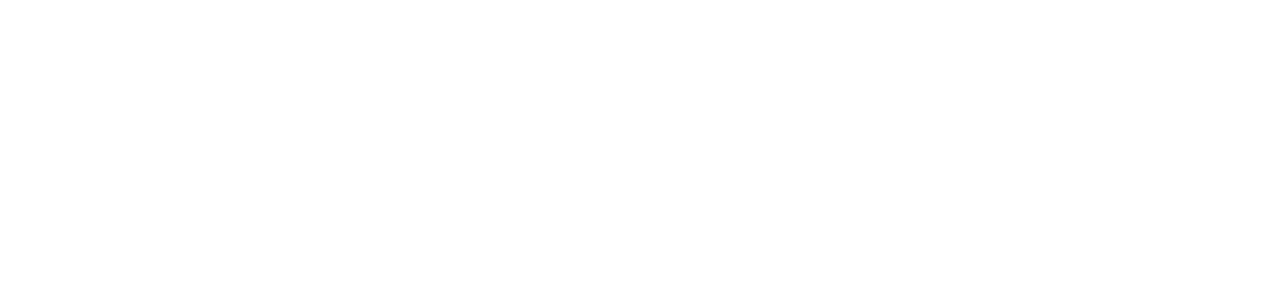
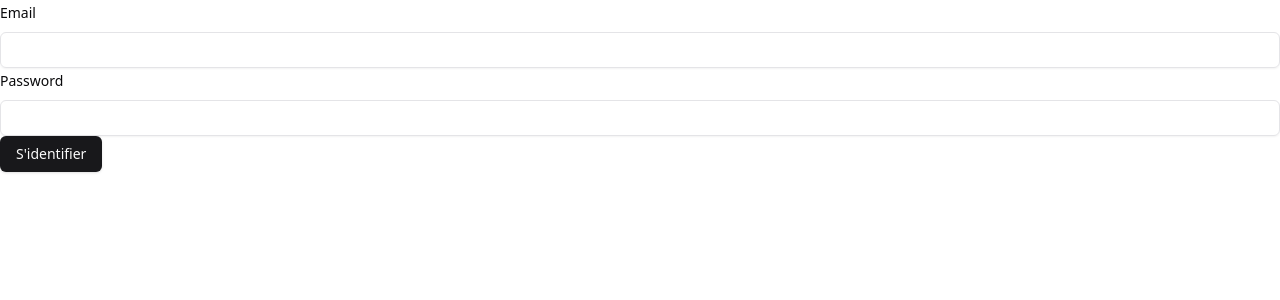
Before and after one commit to Pastalavisto/iut-laval-grades-frontend, a React (Vite) app: page /login in a window 1280 px wide. Before the commit this address had no page. Shown: the top 300 px of the page. Built offline with nearby package versions, Linux system fonts and the light colour scheme.

Commit message:
feat: create Login page without ui and api call

```diff
--- /dev/null
+++ b/src/components/ui/button.tsx
@@ -0,0 +1,57 @@
+import * as React from "react"
+import { Slot } from "@radix-ui/react-slot"
+import { cva, type VariantProps } from "class-variance-authority"
+
+import { cn } from "@/lib/utils"
+
+const buttonVariants = cva(
+  "inline-flex items-center justify-center gap-2 whitespace-nowrap rounded-md text-sm font-medium transition-colors focus-visible:outline-none focus-visible:ring-1 focus-visible:ring-ring disabled:pointer-events-none disabled:opacity-50 [&_svg]:pointer-events-none [&_svg]:size-4 [&_svg]:shrink-0",
+  {
+    variants: {
+      variant: {
+        default:
+          "bg-primary text-primary-foreground shadow hover:bg-primary/90",
+        destructive:
+          "bg-destructive text-destructive-foreground shadow-sm hover:bg-destructive/90",
+        outline:
+          "border border-input bg-background shadow-sm hover:bg-accent hover:text-accent-foreground",
+        secondary:
+          "bg-secondary text-secondary-foreground shadow-sm hover:bg-secondary/80",
+        ghost: "hover:bg-accent hover:text-accent-foreground",
+        link: "text-primary underline-offset-4 hover:underline",
+      },
+      size: {
+        default: "h-9 px-4 py-2",
+        sm: "h-8 rounded-md px-3 text-xs",
+        lg: "h-10 rounded-md px-8",
+        icon: "h-9 w-9",
+      },
+    },
+    defaultVariants: {
+      variant: "default",
+      size: "default",
+    },
+  }
+)
+
+export interface ButtonProps
+  extends React.ButtonHTMLAttributes<HTMLButtonElement>,
+    VariantProps<typeof buttonVariants> {
+  asChild?: boolean
+}
+
+const Button = React.forwardRef<HTMLButtonElement, ButtonProps>(
+  ({ className, variant, size, asChild = false, ...props }, ref) => {
+    const Comp = asChild ? Slot : "button"
+    return (
+      <Comp
+        className={cn(buttonVariants({ variant, size, className }))}
+        ref={ref}
+        {...props}
+      />
+    )
+  }
+)
+Button.displayName = "Button"
+
+export { Button, buttonVariants }
--- /dev/null
+++ b/src/components/ui/form.tsx
@@ -0,0 +1,176 @@
+import * as React from "react"
+import * as LabelPrimitive from "@radix-ui/react-label"
+import { Slot } from "@radix-ui/react-slot"
+import {
+  Controller,
+  ControllerProps,
+  FieldPath,
+  FieldValues,
+  FormProvider,
+  useFormContext,
+} from "react-hook-form"
+
+import { cn } from "@/lib/utils"
+import { Label } from "@/components/ui/label"
+
+const Form = FormProvider
+
+type FormFieldContextValue<
+  TFieldValues extends FieldValues = FieldValues,
+  TName extends FieldPath<TFieldValues> = FieldPath<TFieldValues>
+> = {
+  name: TName
+}
+
+const FormFieldContext = React.createContext<FormFieldContextValue>(
+  {} as FormFieldContextValue
+)
+
+const FormField = <
+  TFieldValues extends FieldValues = FieldValues,
+  TName extends FieldPath<TFieldValues> = FieldPath<TFieldValues>
+>({
+  ...props
+}: ControllerProps<TFieldValues, TName>) => {
+  return (
+    <FormFieldContext.Provider value={{ name: props.name }}>
+      <Controller {...props} />
+    </FormFieldContext.Provider>
+  )
+}
+
+const useFormField = () => {
+  const fieldContext = React.useContext(FormFieldContext)
+  const itemContext = React.useContext(FormItemContext)
+  const { getFieldState, formState } = useFormContext()
+
+  const fieldState = getFieldState(fieldContext.name, formState)
+
+  if (!fieldContext) {
+    throw new Error("useFormField should be used within <FormField>")
+  }
+
+  const { id } = itemContext
+
+  return {
+    id,
+    name: fieldContext.name,
+    formItemId: `${id}-form-item`,
+    formDescriptionId: `${id}-form-item-description`,
+    formMessageId: `${id}-form-item-message`,
+    ...fieldState,
+  }
+}
+
+type FormItemContextValue = {
+  id: string
+}
+
+const FormItemContext = React.createContext<FormItemContextValue>(
+  {} as FormItemContextValue
+)
+
+const FormItem = React.forwardRef<
+  HTMLDivElement,
+  React.HTMLAttributes<HTMLDivElement>
+>(({ className, ...props }, ref) => {
+  const id = React.useId()
+
+  return (
+    <FormItemContext.Provider value={{ id }}>
+      <div ref={ref} className={cn("space-y-2", className)} {...props} />
+    </FormItemContext.Provider>
+  )
+})
+FormItem.displayName = "FormItem"
+
+const FormLabel = React.forwardRef<
+  React.ElementRef<typeof LabelPrimitive.Root>,
+  React.ComponentPropsWithoutRef<typeof LabelPrimitive.Root>
+>(({ className, ...props }, ref) => {
+  const { error, formItemId } = useFormField()
+
+  return (
+    <Label
+      ref={ref}
+      className={cn(error && "text-destructive", className)}
+      htmlFor={formItemId}
+      {...props}
+    />
+  )
+})
+FormLabel.displayName = "FormLabel"
+
+const FormControl = React.forwardRef<
+  React.ElementRef<typeof Slot>,
+  React.ComponentPropsWithoutRef<typeof Slot>
+>(({ ...props }, ref) => {
+  const { error, formItemId, formDescriptionId, formMessageId } = useFormField()
+
+  return (
+    <Slot
+      ref={ref}
+      id={formItemId}
+      aria-describedby={
+        !error
+          ? `${formDescriptionId}`
+          : `${formDescriptionId} ${formMessageId}`
+      }
+      aria-invalid={!!error}
+      {...props}
+    />
+  )
+})
+FormControl.displayName = "FormControl"
+
+const FormDescription = React.forwardRef<
+  HTMLParagraphElement,
+  React.HTMLAttributes<HTMLParagraphElement>
+>(({ className, ...props }, ref) => {
+  const { formDescriptionId } = useFormField()
+
+  return (
+    <p
+      ref={ref}
+      id={formDescriptionId}
+      className={cn("text-[0.8rem] text-muted-foreground", className)}
+      {...props}
+    />
+  )
+})
+FormDescription.displayName = "FormDescription"
+
+const FormMessage = React.forwardRef<
+  HTMLParagraphElement,
+  React.HTMLAttributes<HTMLParagraphElement>
+>(({ className, children, ...props }, ref) => {
+  const { error, formMessageId } = useFormField()
+  const body = error ? String(error?.message) : children
+
+  if (!body) {
+    return null
+  }
+
+  return (
+    <p
+      ref={ref}
+      id={formMessageId}
+      className={cn("text-[0.8rem] font-medium text-destructive", className)}
+      {...props}
+    >
+      {body}
+    </p>
+  )
+})
+FormMessage.displayName = "FormMessage"
+
+export {
+  useFormField,
+  Form,
+  FormItem,
+  FormLabel,
+  FormControl,
+  FormDescription,
+  FormMessage,
+  FormField,
+}
--- /dev/null
+++ b/src/components/ui/input.tsx
@@ -0,0 +1,22 @@
+import * as React from "react"
+
+import { cn } from "@/lib/utils"
+
+const Input = React.forwardRef<HTMLInputElement, React.ComponentProps<"input">>(
+  ({ className, type, ...props }, ref) => {
+    return (
+      <input
+        type={type}
+        className={cn(
+          "flex h-9 w-full rounded-md border border-input bg-transparent px-3 py-1 text-base shadow-sm transition-colors file:border-0 file:bg-transparent file:text-sm file:font-medium file:text-foreground placeholder:text-muted-foreground focus-visible:outline-none focus-visible:ring-1 focus-visible:ring-ring disabled:cursor-not-allowed disabled:opacity-50 md:text-sm",
+          className
+        )}
+        ref={ref}
+        {...props}
+      />
+    )
+  }
+)
+Input.displayName = "Input"
+
+export { Input }
--- /dev/null
+++ b/src/components/ui/label.tsx
@@ -0,0 +1,24 @@
+import * as React from "react"
+import * as LabelPrimitive from "@radix-ui/react-label"
+import { cva, type VariantProps } from "class-variance-authority"
+
+import { cn } from "@/lib/utils"
+
+const labelVariants = cva(
+  "text-sm font-medium leading-none peer-disabled:cursor-not-allowed peer-disabled:opacity-70"
+)
+
+const Label = React.forwardRef<
+  React.ElementRef<typeof LabelPrimitive.Root>,
+  React.ComponentPropsWithoutRef<typeof LabelPrimitive.Root> &
+    VariantProps<typeof labelVariants>
+>(({ className, ...props }, ref) => (
+  <LabelPrimitive.Root
+    ref={ref}
+    className={cn(labelVariants(), className)}
+    {...props}
+  />
+))
+Label.displayName = LabelPrimitive.Root.displayName
+
+export { Label }
--- a/src/main.tsx
+++ b/src/main.tsx
@@ -3,12 +3,14 @@
 import './index.css';
 import App from './App.tsx';
 import { BrowserRouter, Route, Routes } from 'react-router';
+import Login from './pages/Login/index.tsx';
 
 createRoot(document.getElementById('root')!).render(
   <StrictMode>
     <BrowserRouter>
       <Routes>
         <Route path='/' element={<App/>} />
+        <Route path='/login' element={<Login/>} />
       </Routes>
     </BrowserRouter>
   </StrictMode>
--- /dev/null
+++ b/src/pages/Login/LoginForm.tsx
@@ -0,0 +1,66 @@
+'use client';
+
+import { zodResolver } from '@hookform/resolvers/zod';
+import { useForm } from 'react-hook-form';
+import { z } from 'zod';
+
+import { Button } from '@/components/ui/button';
+import { Form, FormControl, FormField, FormItem, FormLabel, FormMessage } from '@/components/ui/form';
+import { Input } from '@/components/ui/input';
+
+const formSchema = z.object({
+  email: z.string().email({
+    message: 'Entrez une adresse email valide.'
+  }),
+  password: z.string().min(6, {
+    message: 'Le mot de passe doit contenir au moins 6 caractères.'
+  })
+});
+
+export function LoginForm() {
+  const form = useForm<z.infer<typeof formSchema>>({
+    resolver: zodResolver(formSchema),
+    defaultValues: {
+      email: '',
+      password: ''
+    }
+  });
+
+  function onSubmit(values: z.infer<typeof formSchema>) {
+    console.log(values);
+  }
+
+  return (
+    <Form {...form}>
+      <form onSubmit={form.handleSubmit(onSubmit)}>
+        <FormField
+          control={form.control}
+          name="email"
+          render={({ field }) => (
+            <FormItem>
+              <FormLabel>Email</FormLabel>
+              <FormControl>
+                <Input {...field} />
+              </FormControl>
+              <FormMessage />
+            </FormItem>
+          )}
+        />
+        <FormField
+            control={form.control}
+            name="password"
+            render={({ field }) => (
+                <FormItem>
+                <FormLabel>Password</FormLabel>
+                <FormControl>
+                    <Input type="password" {...field} />
+                </FormControl>
+                <FormMessage />
+                </FormItem>
+            )}
+        />
+        <Button type="submit">S'identifier</Button>
+      </form>
+    </Form>
+  );
+}
--- /dev/null
+++ b/src/pages/Login/index.tsx
@@ -0,0 +1,11 @@
+import { LoginForm } from "./LoginForm";
+
+function Login() {
+  return (
+    <div>
+      <LoginForm />
+    </div>
+  );
+}
+
+export default Login;
```
Also changed, not shown: package.json (+7 -1 lines).
